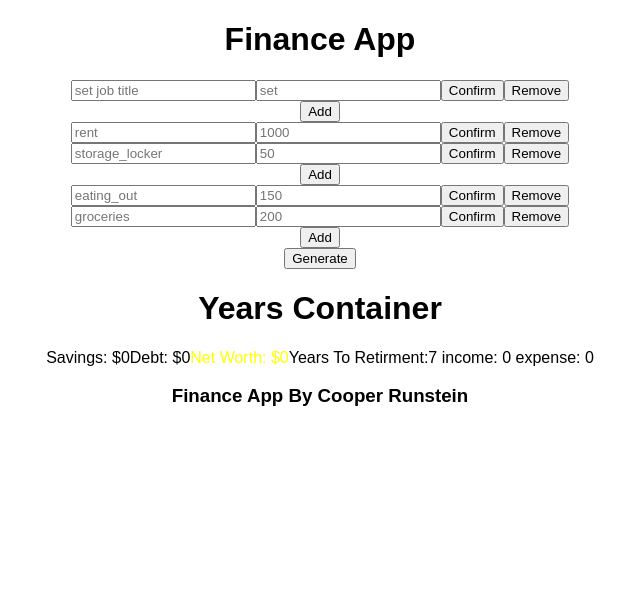
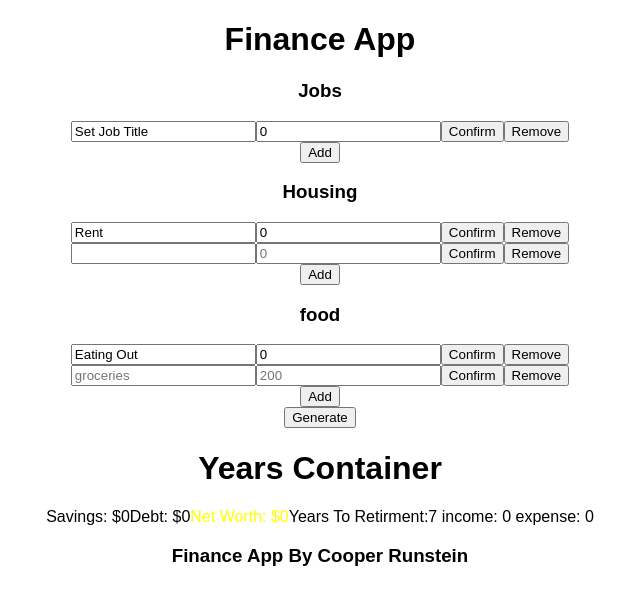
Before and after one commit to Cooper-Runstein/React-Personal-Finance-App, a React (Create React App) app: page / in a window 1280 px wide. Shown: the top 604 px of the page, without its empty margins (320-960 px from the left). Built offline with nearby package versions, Linux system fonts and the light colour scheme.

Commit message:
Parse intital values for validity

```diff
--- a/src/Components/Start.js
+++ b/src/Components/Start.js
@@ -12,14 +12,14 @@ class Start extends React.Component {
         this.state={
             income: [
                 {
-                  title: 'jobs',
+                  title: 'Jobs',
                   entries: [
                     {
-                      title: 'set job title',
+                      title: 'Set Job title',
                       value: "set",
                       isEditing: true,
-                      pendingTitle: '',
-                      pendingValue: ''
+                      pendingTitle: 'Set Job Title',
+                      pendingValue: '0'
                     }
                   ],
                   get totals() {
@@ -31,18 +31,18 @@ class Start extends React.Component {
               ],
             expenses: [
                 {
-                  title: 'housing',
+                  title: 'Housing',
                   entries: [
                     {
-                      title: 'rent',
-                      value: 1000,
+                      title: 'Rent',
+                      value: 0,
                       isEditing: true,
-                      pendingTitle: '',
-                      pendingValue: ''
+                      pendingTitle: 'Rent',
+                      pendingValue: '0'
                     },
                     {
-                      title: 'storage_locker',
-                      value: 50,
+                      title: '',
+                      value: 0,
                       isEditing: true,
                       pendingTitle: '',
                       pendingValue: ''
@@ -58,11 +58,11 @@ class Start extends React.Component {
                   title: 'food',
                   entries: [
                     {
-                      title: 'eating_out',
-                      value: 150,
+                      title: 'Eating Out',
+                      value: 0,
                       isEditing: true,
-                      pendingTitle: '',
-                      pendingValue: ''
+                      pendingTitle: 'Eating Out',
+                      pendingValue: '0',
                     },
                     {
                       title: 'groceries',
@@ -253,17 +253,33 @@ class Start extends React.Component {
             const newEntries = [];
             entries.map((e,i)=>{
                 if (i === instanceIndex){
-                    let newValue;
-                    if (parseFloat(e.pendingValue)){
-                        newValue = parseFloat(e.pendingValue);
+
+                    const validateValue = (e)=>{
+                        const falseChars = [',', '.', '/', '$', '#', ' ', '*', ';', ':', '^', '%', '!', '\''];
+                        const strippedValue = (pendingString)=>{
+                            falseChars.map((char)=>{
+                                pendingString = pendingString.replace(char, '');
+                            })
+                            return pendingString
+                        }
+
+                        let newValue;
+                        if (!Number.isNaN(parseFloat(strippedValue(e.pendingValue)))){
+                            newValue = parseFloat(strippedValue(e.pendingValue));
+                        }
+                        else{
+                            console.log('value failed:' + strippedValue(e.pendingValue));
+                            newValue = "Invalid Entry, Try Again";
+                        }
+                        return newValue
                     }
-                    else{
-                        newValue = "Invalid Entry, Try Again";
-                    }
+
+                    let validatedValue = validateValue(e);
+
                     let newInstance = {
                         ...e,
                         title: e.pendingTitle,
-                        value: newValue,
+                        value: validatedValue,
                         isEditing: false,
                     }
                     console.log(newInstance);
@@ -277,7 +293,6 @@ class Start extends React.Component {
 
                 }
             )
-            console.log(newEntries === entries)
             return newEntries;
         }
 
@@ -312,6 +327,7 @@ class Start extends React.Component {
                     key = {i}
                     catIndex = {i}
                     type = {'income'}
+                    title = {e.title}
                     subCat = {e}
                     onEditAt = {this.onEditAt}
                     removeInstanceAt = {this.removeInstanceAt}
@@ -326,6 +342,7 @@ class Start extends React.Component {
                     catIndex = {i}
                     type = {'expenses'}
                     subCat = {e}
+                    title = {e.title}
                     onEditAt = {this.onEditAt}
                     removeInstanceAt = {this.removeInstanceAt}
                     addInstance = {()=> this.addInstance('expenses', i)}
--- a/src/Components/SubCategoryForm.js
+++ b/src/Components/SubCategoryForm.js
@@ -4,6 +4,7 @@ import PropTypes from 'prop-types';
 const SubCategoryForm = (props)=> {
     return (
         <div>
+            <h3>{props.title}</h3>
             {props.subCat.entries.map((e,i)=>{
                 return (
                 e.isEditing
@@ -23,8 +24,10 @@ const SubCategoryForm = (props)=> {
                         id={`value-${props.type}-${props.catIndex}-${i}`}
                         onChange={()=> props.onChange(props.type, props.catIndex, i)}
                     />
-                    <button onClick={()=> props.onConfirm(props.type, props.catIndex, i)}> Confirm </button>
-                    <button onClick={()=> props.removeInstanceAt(props.type, props.catIndex, i)}>Remove</button>
+                    <button
+                        onClick={()=> props.onConfirm(props.type, props.catIndex, i)}> Confirm </button>
+                    <button
+                        onClick={()=> props.removeInstanceAt(props.type, props.catIndex, i)}>Remove</button>
                 </div>
 
                 :
@@ -32,8 +35,10 @@ const SubCategoryForm = (props)=> {
                 <div key={i}>
                     <span>{e.title}</span>
                     <span>{e.value}</span>
-                    <button onClick={()=> props.onEditAt(props.type, props.catIndex, i)}> Edit </button>
-                    <button onClick={()=> props.removeInstanceAt(props.type, props.catIndex, i)}>Remove</button>
+                    <button
+                        onClick={()=> props.onEditAt(props.type, props.catIndex, i)}> Edit </button>
+                    <button
+                        onClick={()=> props.removeInstanceAt(props.type, props.catIndex, i)}>Remove</button>
                 </div>
                 )
             })}
```
